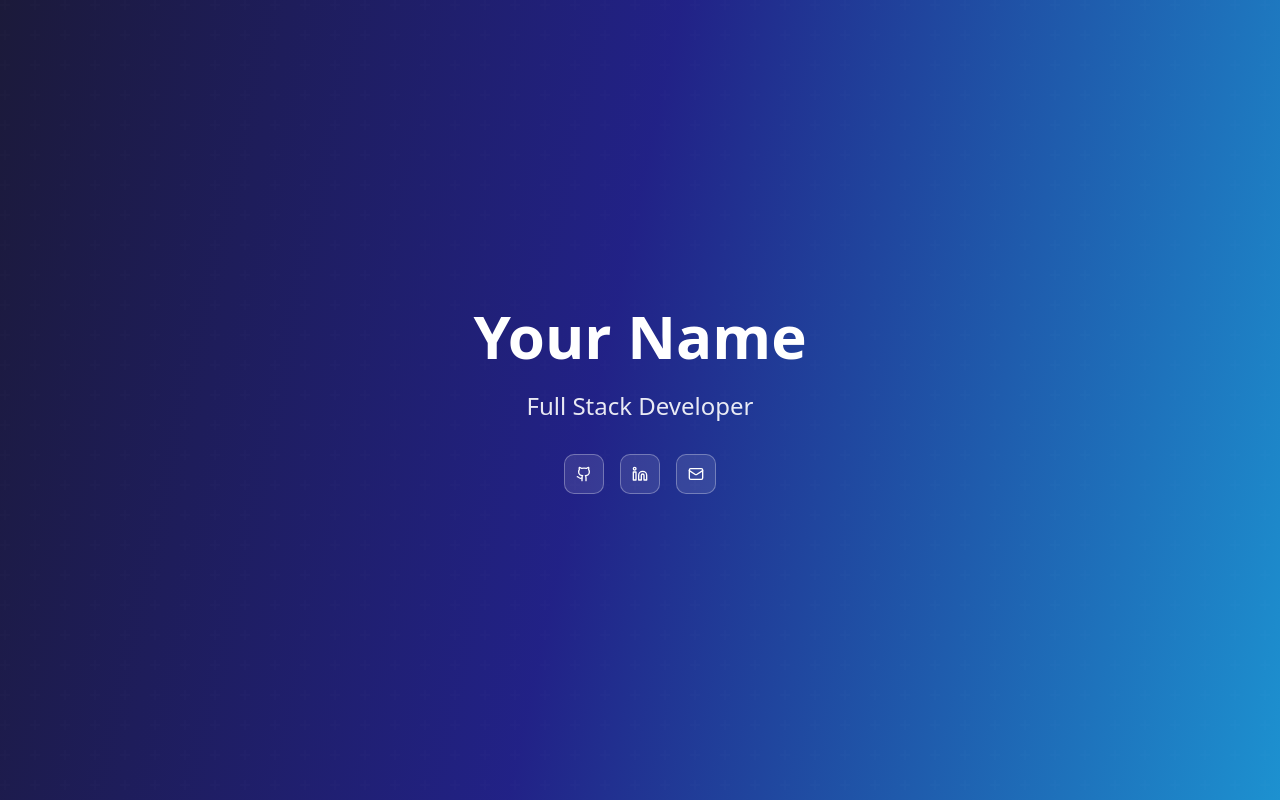
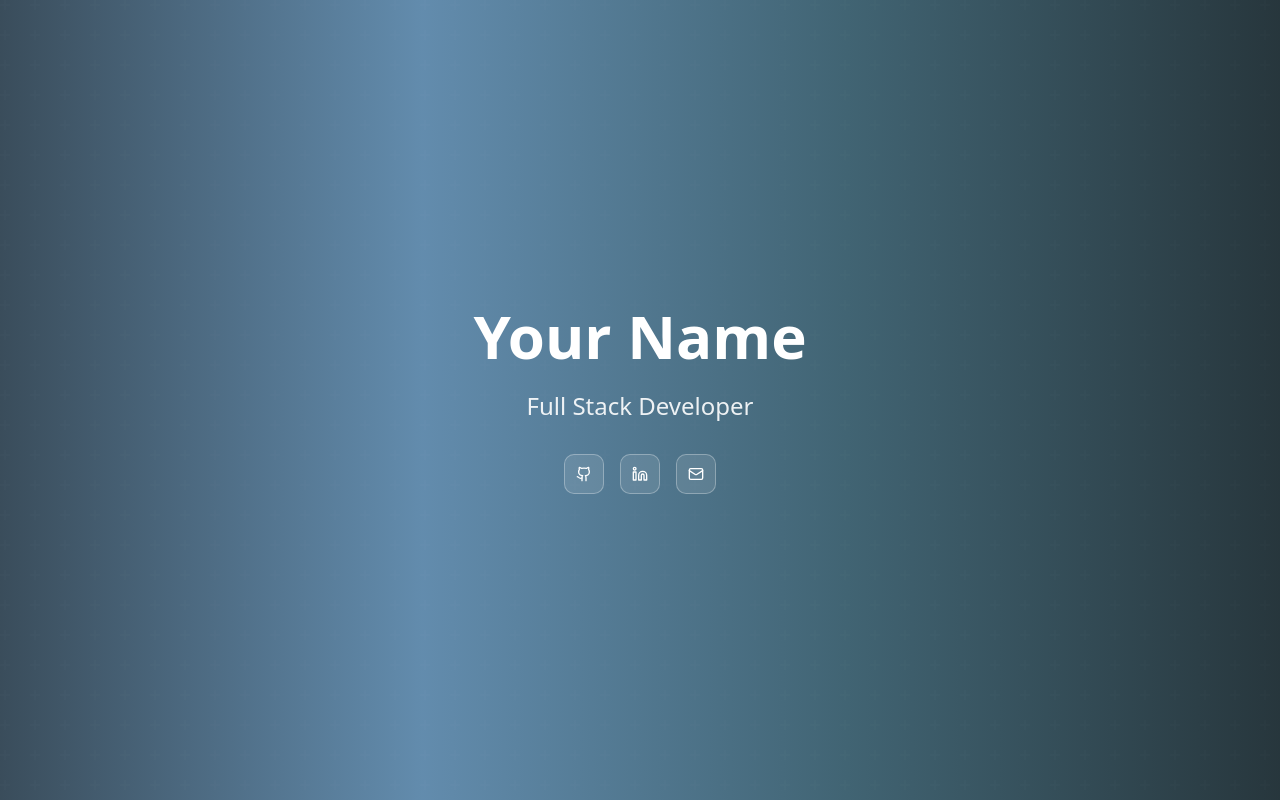
Before and after one commit to Anirudhreddy7799/modern-glance-showcase, a React (Vite) app: page / in a window 1280 px wide. Shown: the top 800 px of the page. Built offline with nearby package versions, Linux system fonts and the light colour scheme.

Commit message:
Change background gradient colors
Updated the background gradient to feature multiple colors for improved visual appeal.
[skip gpt_engineer]

```diff
--- a/src/pages/Index.tsx
+++ b/src/pages/Index.tsx
@@ -10,7 +10,7 @@ const Index = () => {
   return (
     <div className="min-h-screen relative">
       {/* Modern gradient overlay */}
-      <div className="absolute inset-0 bg-[linear-gradient(102.3deg,_rgba(2,0,36,1)_0%,_rgba(9,9,121,1)_35%,_rgba(0,212,255,1)_100%)] opacity-90" />
+      <div className="absolute inset-0 bg-[linear-gradient(to_right,#243949_0%,#517fa4_33%,#2c5364_66%,#0f2027_100%)] opacity-90"></div>
 
       {/* Animated background patterns */}
       <div
```
